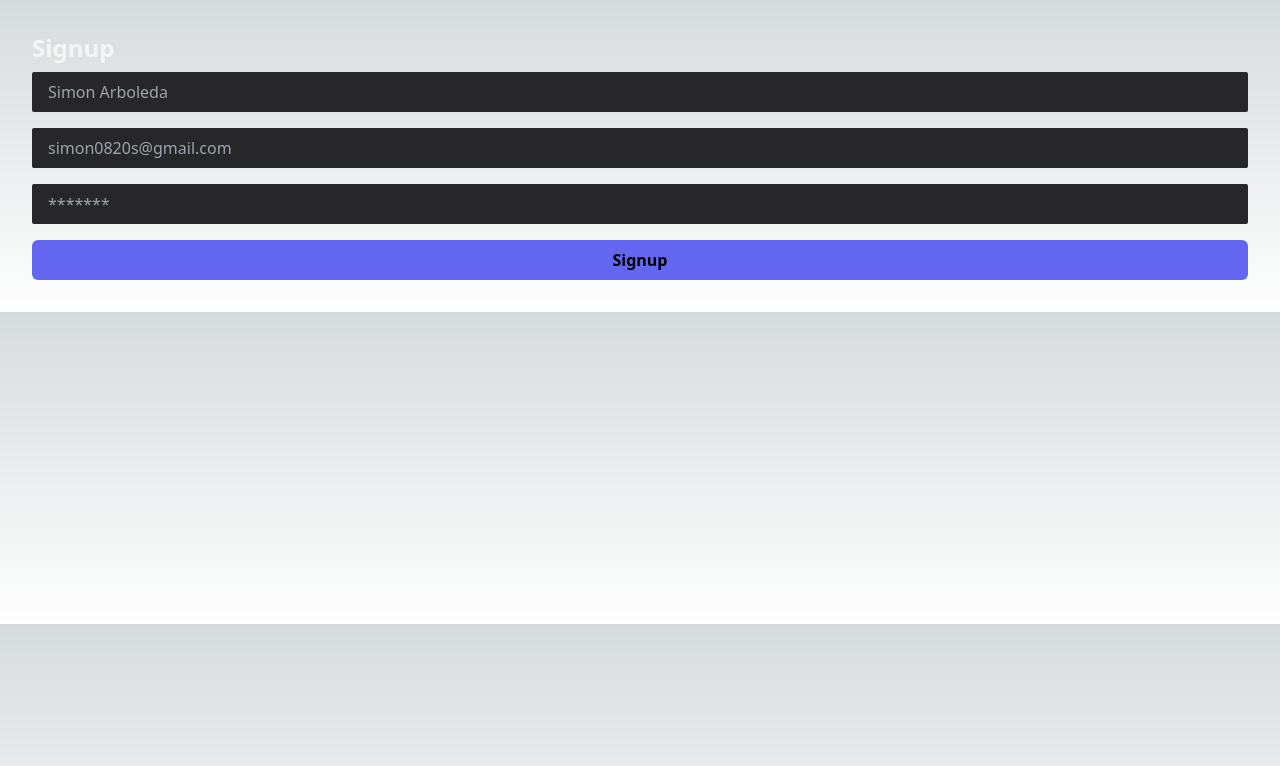
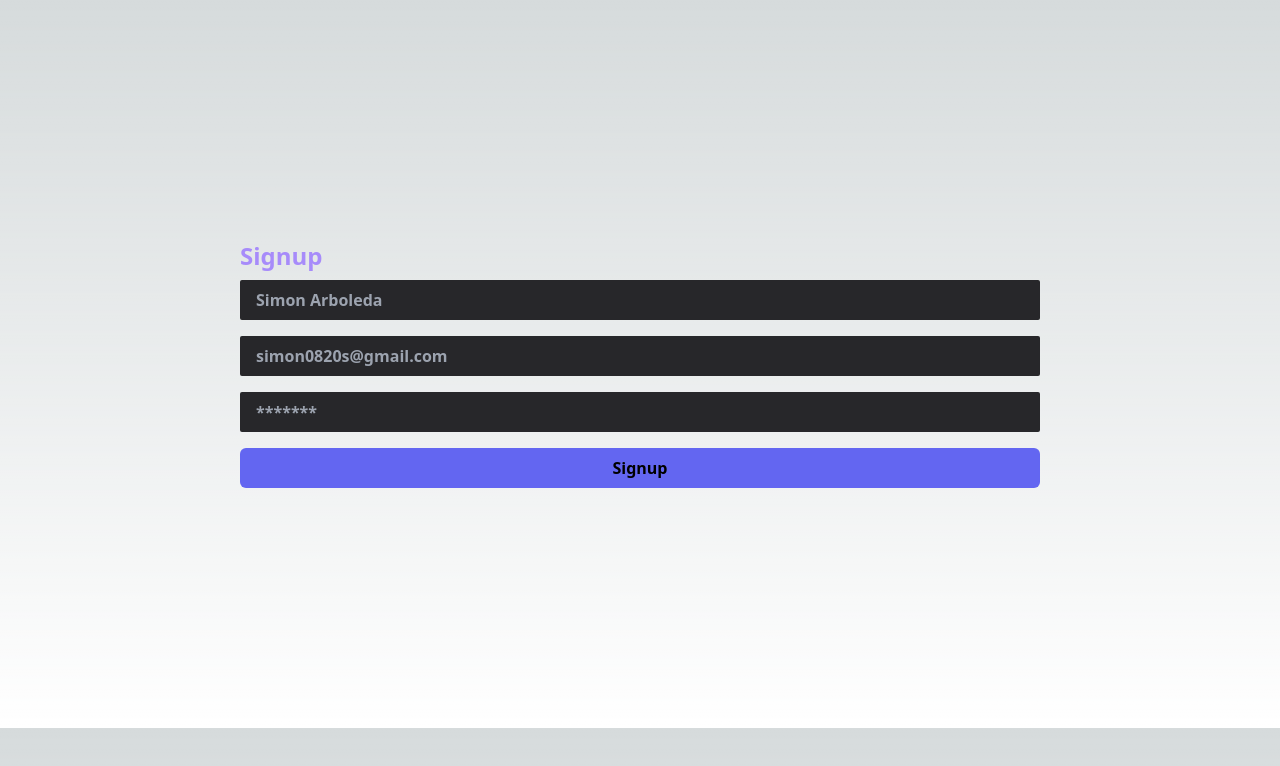
Before and after one commit to simon0820s/NextLogin, a Next.js app: page /register in a window 1280 px wide. Shown: the top 766 px of the page. Built offline with nearby package versions, Linux system fonts and the light colour scheme.

Commit message:
login-register ready

```diff
--- a/src/app/dashboard/page.tsx
+++ /dev/null
@@ -1,15 +0,0 @@
-"use client"
-
-import { useSession } from "next-auth/react"
-
-export default function DashboardPage() {
-
-    const { data: session, status, } = useSession()
-
-    console.log(session, status)
-    return (
-        <div>
-            Dash
-        </div>
-  )
-}
--- /dev/null
+++ b/src/app/dashboard/profile/page.tsx
@@ -0,0 +1,23 @@
+"use client"
+
+import { useSession } from "next-auth/react"
+
+export default function ProfilePage() {
+
+    const { data: session, status, } = useSession()
+
+    console.log(session, status)
+    return (
+        <div>
+            <h1>Profile</h1>
+            <pre>
+                {
+                    JSON.stringify({
+                        session,
+                        status
+                    }, null, 2)
+                }
+            </pre>
+        </div>
+    )
+}
--- a/src/app/login/page.tsx
+++ b/src/app/login/page.tsx
@@ -21,7 +21,7 @@ export default function LoginPage() {
 
     if (authResponse?.error) return setError(authResponse.error as string)
 
-    if (authResponse?.ok) return router.push("/dashboard")
+    if (authResponse?.ok) return router.push("/dashboard/profile")
 
 
     setError("")
@@ -29,24 +29,24 @@ export default function LoginPage() {
   }
 
   return (
-    <div className='p-8'>
+    <div className='flex flex-col w-screen p-60'>
       <form className='flex flex-col gap-2' onSubmit={handleSubmit} >
-        <h1 className='text-neutral-100 font-bold text-2xl'>Signin</h1>
+        <h1 className='text-violet-400 font-bold text-2xl'>Signin</h1>
 
         <input
           type='email'
           placeholder='simon0820s@gmail.com'
           name='email'
-          className='bg-zinc-800 px-4 py-2 block mb-2 rounded-sm' />
+          className='bg-zinc-800 font-semibold px-4 py-2 block mb-2 rounded-sm' />
 
         <input
           type='password'
           placeholder='*******'
           name='password'
-          className='bg-zinc-800 px-4 py-2 block mb-2 rounded-sm' />
+          className='bg-zinc-800 font-semibold px-4 py-2 block mb-2 rounded-sm' />
 
         {
-          error && <p className='text-xs text-red-600 font-bold'> {error} </p>
+          error && <p className='text-sm text-red-600 font-bold'> {error} </p>
         }
         <button type='submit' className='bg-indigo-500 px-4 py-2 rounded-md font-semibold hover:bg-indigo-700 transition-all ease-in-out duration-400  '>
           Login
--- a/src/app/register/page.tsx
+++ b/src/app/register/page.tsx
@@ -29,7 +29,7 @@ export default function RegisterPage() {
 
       })
 
-      if (authResponse?.ok) return router.push("/dashboard")
+      if (authResponse?.ok) return router.push("/dashboard/profile")
 
 
       setError(undefined)
@@ -41,29 +41,29 @@ export default function RegisterPage() {
   }
 
   return (
-    <div className='p-8'>
+    <div className='flex flex-col w-screen p-60'>
       <form className='flex flex-col gap-2' onSubmit={handleSubmit} >
-        <h1 className='text-neutral-100 font-bold text-2xl'>Signup</h1>
+        <h1 className='font-bold text-violet-400 text-2xl'>Signup</h1>
         <input
           type='text'
           placeholder='Simon Arboleda'
           name='fullname'
-          className='bg-zinc-800 px-4 py-2 block mb-2 rounded-sm' />
+          className='bg-zinc-800 font-semibold px-4 py-2 block mb-2 rounded-sm' />
 
         <input
           type='email'
           placeholder='simon0820s@gmail.com'
           name='email'
-          className='bg-zinc-800 px-4 py-2 block mb-2 rounded-sm' />
+          className='bg-zinc-800 font-semibold px-4 py-2 block mb-2 rounded-sm' />
 
         <input
           type='password'
           placeholder='*******'
           name='password'
-          className='bg-zinc-800 px-4 py-2 block mb-2 rounded-sm' />
+          className='bg-zinc-800 font-semibold px-4 py-2 block mb-2 rounded-sm' />
 
         {
-          error && <p className='text-xs text-red-600 font-bold'> {error} </p>
+          error && <p className='text-sm text-red-600 font-bold'> {error} </p>
         }
         <button type='submit' className='bg-indigo-500 px-4 py-2 rounded-md font-semibold hover:bg-indigo-700 transition-all ease-in-out duration-400  '>
           Signup
--- a/src/middleware.ts
+++ b/src/middleware.ts
@@ -2,5 +2,5 @@ export { default } from 'next-auth/middleware'
 
 
 export const config = {
-    matcher: ['/dashboard']
+    matcher: ['/dashboard/:path*']
 }
```
